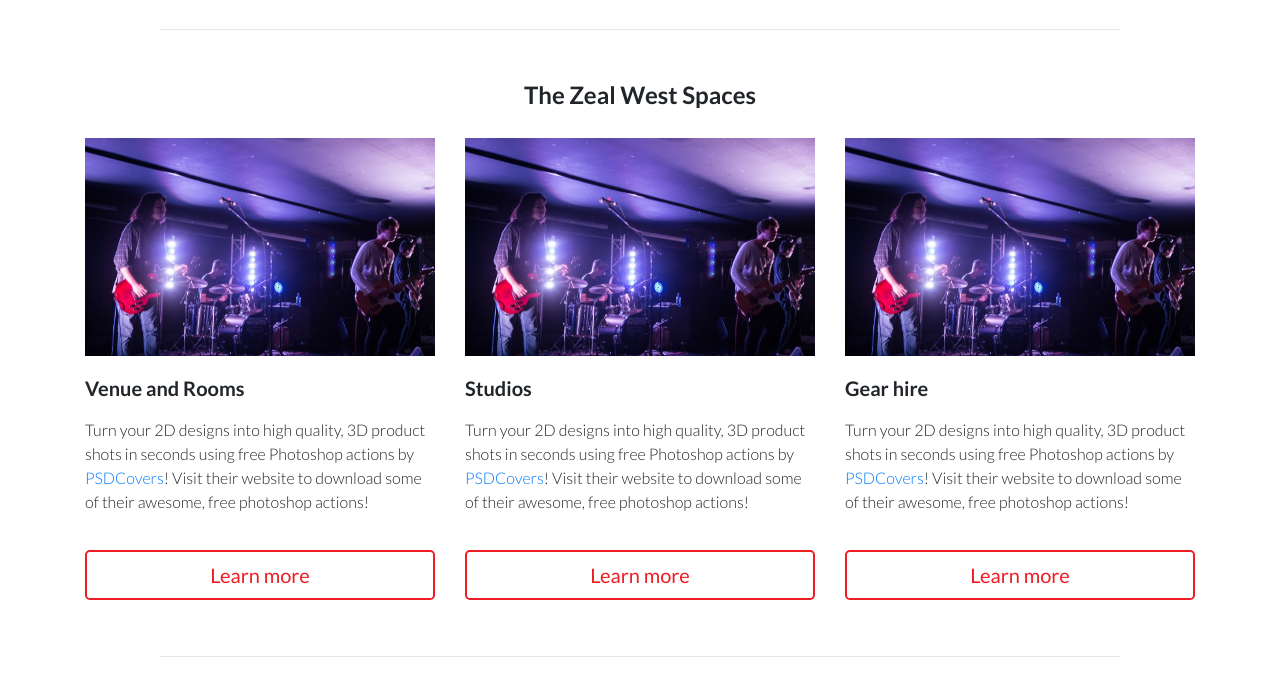
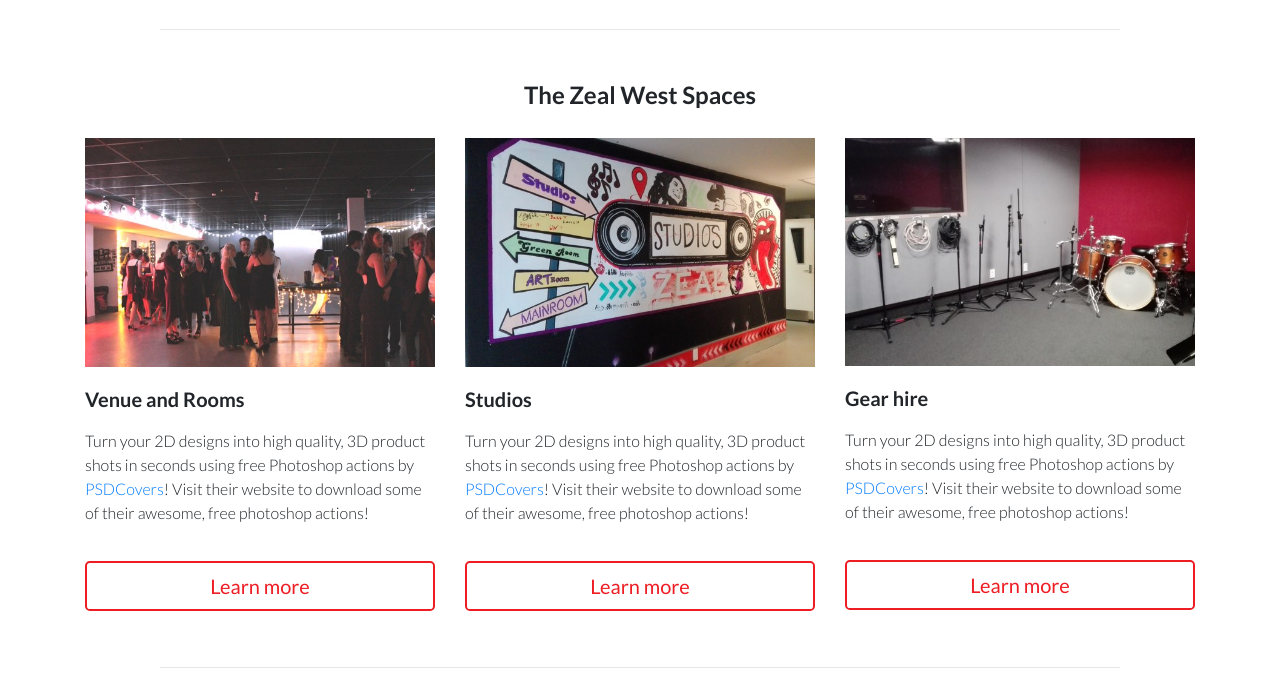
Before and after one commit to JohPa8696/ZealBookingSystem, a website: page index.html in a window 1280 px wide. Shown: the part 1180-1865 px from the top of the page. Drawn offline with nearby package versions, Linux system fonts and the light colour scheme.

Commit message:
add images

```diff
--- a/index.html
+++ b/index.html
@@ -68,7 +68,7 @@
 
           <div class="col-md-4 mr-auto order-lg-2 zeal-col">
             <div class="clearfix"></div>
-            <img class="img-fluid" src="img/venues.jpg" alt="">
+            <img class="img-fluid" src="img/venues-hire.jpg" alt="">
             <h5 class="section-heading zeal-heading-left">Venue and Rooms</h5>
             <p class="zeal-mini-paragraph">Turn your 2D designs into high quality, 3D product shots in seconds using free Photoshop actions by
               <a target="_blank" href="http://www.psdcovers.com/">PSDCovers</a>! Visit their website to download some of their awesome, free photoshop actions!</p>
@@ -79,7 +79,7 @@
 
           <div class="col-md-4 mr-auto order-lg-2 zeal-col">
               <div class="clearfix"></div>
-              <img class="img-fluid" src="img/venues.jpg" alt="">
+              <img class="img-fluid" src="img/studios-hire.jpg" alt="">
               <h5 class="section-heading zeal-heading-left">Studios</h5>
               <p class="zeal-mini-paragraph">Turn your 2D designs into high quality, 3D product shots in seconds using free Photoshop actions by
                 <a target="_blank" href="http://www.psdcovers.com/">PSDCovers</a>! Visit their website to download some of their awesome, free photoshop actions!</p>
@@ -90,7 +90,7 @@
 
           <div class="col-md-4 mr-auto order-lg-2 zeal-col">
             <div class="clearfix"></div>
-            <img class="img-fluid" src="img/venues.jpg" alt="">
+            <img class="img-fluid" src="img/gear-hire.jpg" alt="">
             <h5 class="section-heading zeal-heading-left">Gear hire</h5>
             <p class="zeal-mini-paragraph">Turn your 2D designs into high quality, 3D product shots in seconds using free Photoshop actions by
               <a target="_blank" href="http://www.psdcovers.com/">PSDCovers</a>! Visit their website to download some of their awesome, free photoshop actions!</p>
```
Also changed, not shown: img/gear-hire.jpg (added), img/icon-calculator.png (added), img/icon-message.png (added), img/icon-plane.png (added), img/studios-hire.jpg (added), img/venue-banner.jpg (added), img/venues-hire.jpg (added), img/venues.jpg (deleted).
